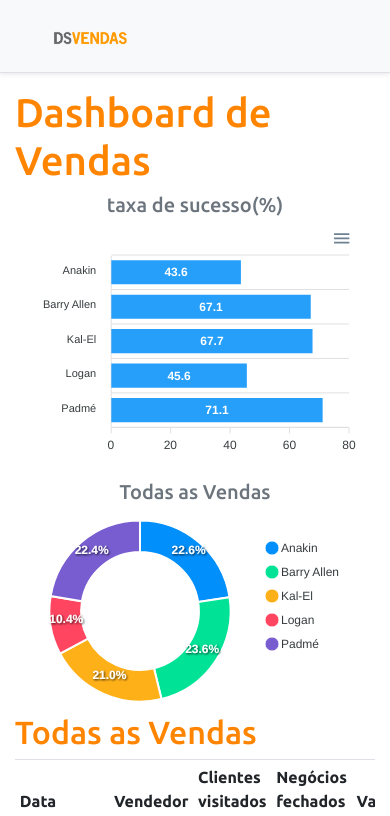
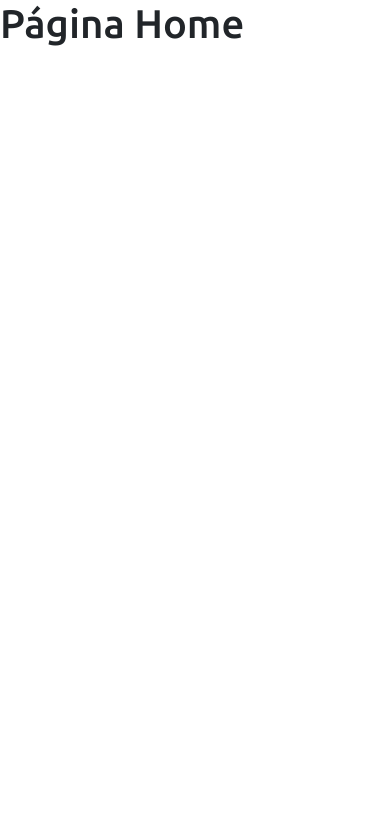
Before and after one commit to vitorhla/Project-DsVendas, a React (Create React App) app in the folder frontend/: page / in a window 390 px wide. Shown: the top 816 px of the page. Built offline with nearby package versions, Linux system fonts and the light colour scheme.

Commit message:
13-Routes

```diff
--- a/frontend/package.json
+++ b/frontend/package.json
@@ -19,6 +19,7 @@
     "react": "^17.0.2",
     "react-apexcharts": "^1.3.9",
     "react-dom": "^17.0.2",
+    "react-router-dom": "^5.2.0",
     "react-scripts": "4.0.3",
     "typescript": "^4.1.2",
     "web-vitals": "^1.0.1"
@@ -46,5 +47,8 @@
       "last 1 firefox version",
       "last 1 safari version"
     ]
+  },
+  "devDependencies": {
+    "@types/react-router-dom": "^5.1.7"
   }
 }
--- a/frontend/src/App.tsx
+++ b/frontend/src/App.tsx
@@ -1,45 +1,9 @@
-import BarChart from "components/BarChart";
-import DataTable from "components/DataTable";
-import DonutChart from "components/DonutChart";
-import Footer from "components/Footer";
-import NavBar from "components/NavBar";
+import Routes from "Routes";
 
 function App() {
   return (
-    <>
+    <Routes/>
 
-    <NavBar />
-
-    <div className = "container">
-
-      <h1 className="text-primary py-10"> Dashboard de Vendas </h1>
-
-      <div className= "row px-3">
-        <div className="col-sm-6">
-          <h5 className="text-center text-secondary"> taxa de sucesso(%)</h5>
-          <BarChart/>
-        </div>
-
-        <div className="col-sm-6">
-          <h5 className="text-center text-secondary"> Todas as Vendas</h5>
-          <DonutChart/>
-        </div>
-
-      </div>
-
-
-      <div className ="py3">
-        <h2 className = "text-primary">Todas as Vendas</h2>
-
-      </div>
-
-
-
-     <DataTable/>
-    </div>
-
-    <Footer/>
-      </>
   );
 }
 
--- /dev/null
+++ b/frontend/src/Routes.tsx
@@ -0,0 +1,24 @@
+import Dashboard from 'pages/Dashboard';
+import Home from 'pages/Home';
+import {BrowserRouter, Route} from 'react-router-dom';
+
+const Routes = () => {
+
+    return (
+        <BrowserRouter>
+            <switch>
+                <Route path="/" exact>
+                    <Home/>
+
+                </Route>
+                <Route path="/dashboard">
+                    <Dashboard/>
+
+                </Route>
+
+            </switch>
+        </BrowserRouter>
+    );
+}
+
+export default Routes;
--- /dev/null
+++ b/frontend/src/pages/Dashboard/index.tsx
@@ -0,0 +1,46 @@
+import BarChart from "components/BarChart";
+import DataTable from "components/DataTable";
+import DonutChart from "components/DonutChart";
+import Footer from "components/Footer";
+import NavBar from "components/NavBar";
+
+const Dashboard = () => {
+return (
+    <>
+
+    <NavBar />
+
+    <div className = "container">
+
+      <h1 className="text-primary py-10"> Dashboard de Vendas </h1>
+
+      <div className= "row px-3">
+        <div className="col-sm-6">
+          <h5 className="text-center text-secondary"> taxa de sucesso(%)</h5>
+          <BarChart/>
+        </div>
+
+        <div className="col-sm-6">
+          <h5 className="text-center text-secondary"> Todas as Vendas</h5>
+          <DonutChart/>
+        </div>
+
+      </div>
+
+
+      <div className ="py3">
+        <h2 className = "text-primary">Todas as Vendas</h2>
+
+      </div>
+
+
+
+     <DataTable/>
+    </div>
+
+    <Footer/>
+      </>
+    );
+}
+
+export default Dashboard;
--- /dev/null
+++ b/frontend/src/pages/Home/index.tsx
@@ -0,0 +1,10 @@
+const Home = () => {
+    return (
+        <div>
+
+          <h1>Página Home</h1>
+        </div>
+    );
+}
+
+export default Home;
```
Also changed, not shown: 1 other file (tests, documents, lock files or other folders).
